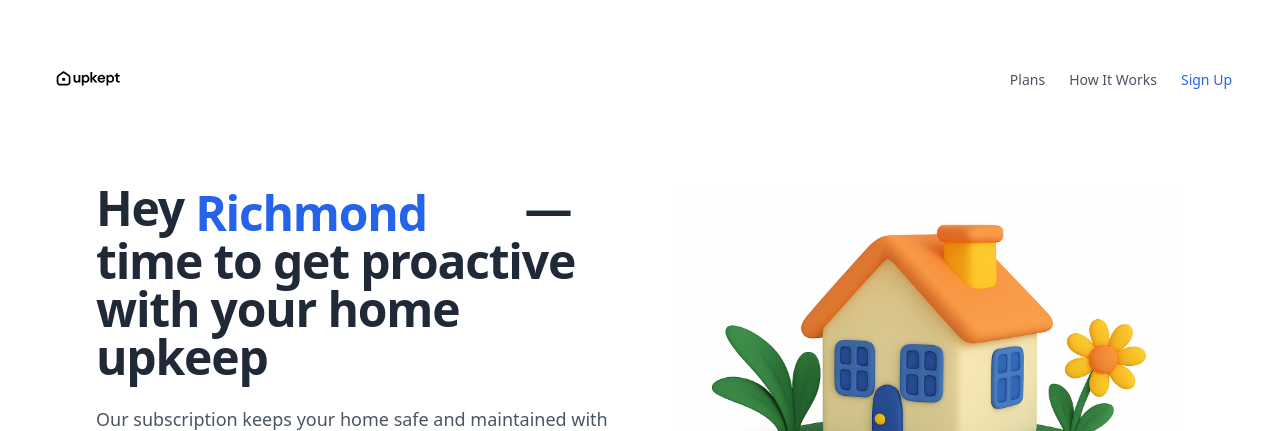
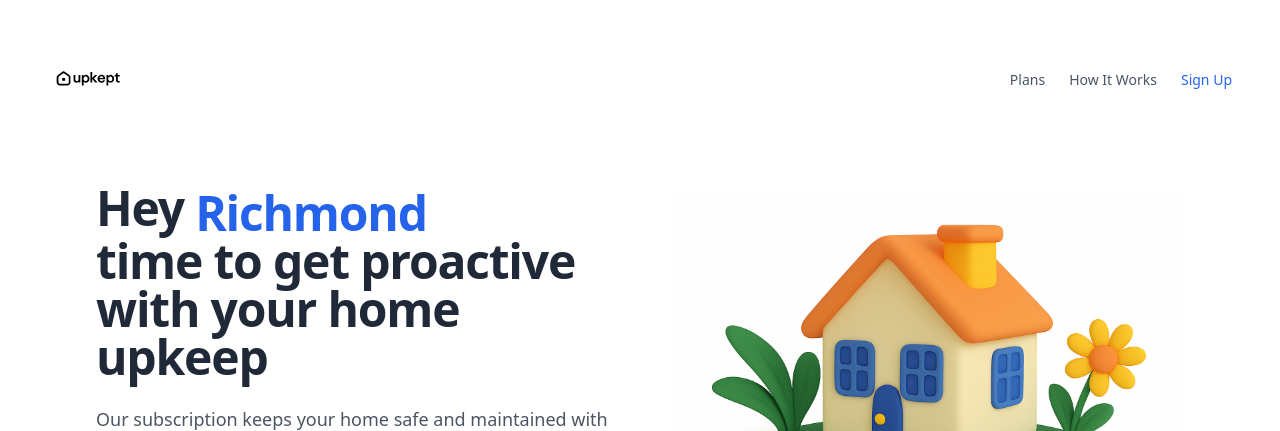
Before and after one commit to nickalodian-upkept/upkept-homepage, a Next.js app: page / in a window 1280 px wide. Shown: the top 431 px of the page. Built offline with nearby package versions, Linux system fonts and the light colour scheme.

Commit message:
Refine city animation and adjust layout spacing

```diff
--- a/pages/index.js
+++ b/pages/index.js
@@ -55,8 +55,8 @@ export default function Home() {
         {city}
       </span>
     ))}
-  </span>
-  —time to get proactive with your home upkeep
+  </span>{' '}
+  time to get proactive with your home upkeep
 </h2>
               <p className="text-lg text-gray-600 mb-6">
                 Our subscription keeps your home safe and maintained with thorough, scheduled visits.
```
